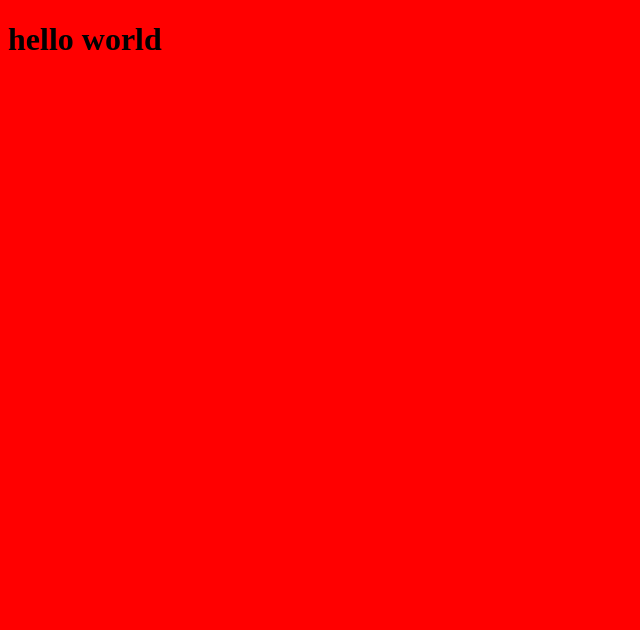
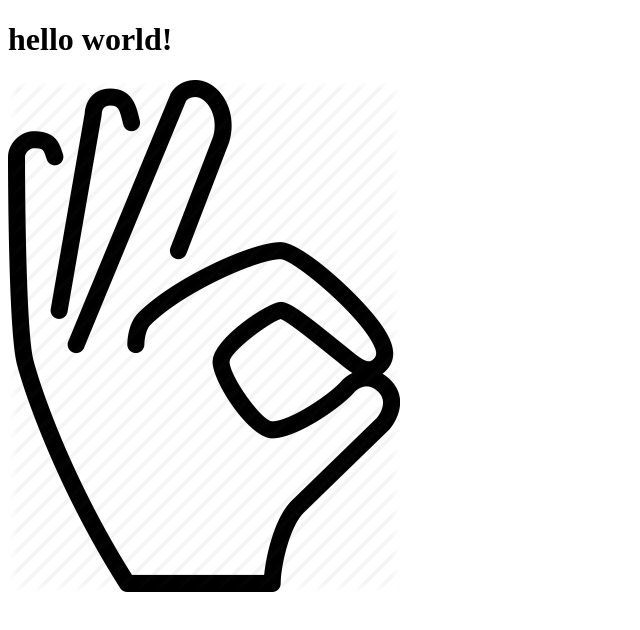
Before and after one commit to levan563/webpack-template, a website built with webpack: page source/index.html in a window 1280 px wide. Shown: the whole page, without its empty margins (0-640 px from the left). Built offline with nearby package versions, Linux system fonts and the light colour scheme.

```diff
--- a/source/index.html
+++ b/source/index.html
@@ -8,7 +8,8 @@
     <title>Document</title>
 </head>
 <body>
-<h1>hello world</h1>
+<h1>hello world!</h1>
+<img src="./assets/img/template-image.png" alt="">
 
 </body>
 </html>
--- a/source/styles/style.sass
+++ b/source/styles/style.sass
@@ -1,2 +1,2 @@
 body
-  background-color: red
+  background-color: white
```
Also changed, not shown: source/assets/img/template-image.png (added).
